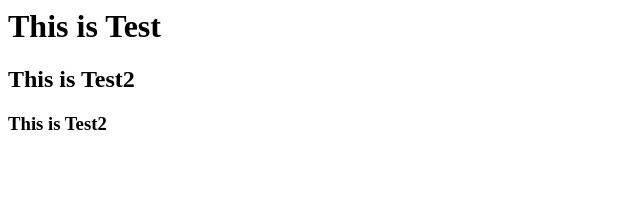
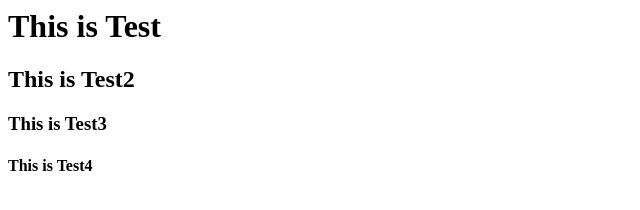
Before and after one commit to Rohinee-Shinde18/TestRepo, a plain HTML site: page index.html in a window 1280 px wide. Shown: the whole page, without its empty margins (0-640 px from the left). Drawn offline with Linux system fonts and the light colour scheme.

Commit message:
Modified index.html

```diff
--- a/index.html
+++ b/index.html
@@ -1,3 +1,4 @@
 <h1>This is Test</h1>
 <h2>This is Test2</h2>
-<h3>This is Test2</h3>
+<h3>This is Test3</h3>
+<h4>This is Test4</h4>
```
